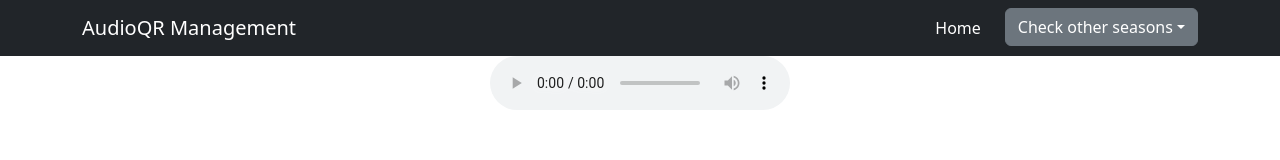
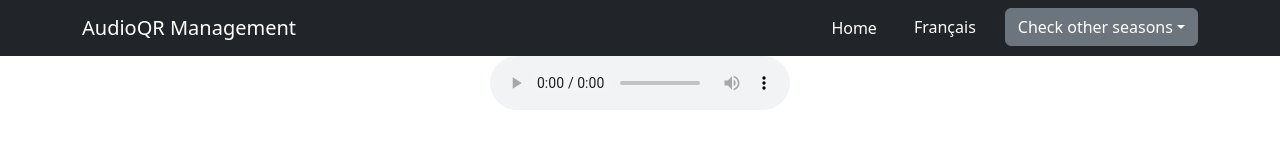
Before and after one commit to csc301-2023-fall/project-24-ontario-parks-T, a React (Create React App) app in the folder frontend/d3/frontend/: page /english/play/1 in a window 1280 px wide. Shown: the top 160 px of the page. Built offline with nearby package versions, Linux system fonts and the light colour scheme.

Commit message:
Added button that can jump between english and french

```diff
--- a/frontend/d3/frontend/src/components/EngAudioPlayer.jsx
+++ b/frontend/d3/frontend/src/components/EngAudioPlayer.jsx
@@ -9,7 +9,7 @@ const EngAudioPlay = () => {
     const host = "http://localhost:8000"
 
     // get the audio id from scanned
-    var location_id = useParams()["location_id"];
+    const location_id = useParams()["location_id"];
 
     const [audioPath, setAudioPath] = useState("");
     const [audioName, setAudioName] = useState("");
@@ -42,7 +42,7 @@ const EngAudioPlay = () => {
     // return the audio player
     return (
         <>
-            <EngUserPageMainFrame season={currSeason} />
+            <EngUserPageMainFrame season={currSeason} location_id={location_id} />
             <div className="row">
                 <div className="col-3"></div>
                 <div className="container text-center col-md-auto">
--- a/frontend/d3/frontend/src/components/EngUserMain.jsx
+++ b/frontend/d3/frontend/src/components/EngUserMain.jsx
@@ -10,7 +10,7 @@ const EngUserPageMainFrame = (props) => {
     const [season, setSeason] = useState(props.season);
     const seasons = ["Spring", "Summer", "Fall", "Winter"];
 
-    const [lang, setLang] = useState(useParams()["lang"]);
+    const location_id = props.location_id;
 
     return (
         <>
@@ -22,6 +22,14 @@ const EngUserPageMainFrame = (props) => {
                         <ul className="navbar-nav ms-auto mb-2 mb-lg-0">
                             <li className="nav-item me-3">
                                 <Link className="nav-link active" aria-current="page" href="#">Home</Link>
+                            </li>
+
+                            <li className="nav-item me-3">
+                                <button className='btn'>
+                                    <Link to={"/french/play/" + location_id} style={{ textDecoration: 'none', color: 'white' }}>
+                                        Français
+                                    </Link>
+                                </button>
                             </li>
 
                             <li className='nav-item'>
```
